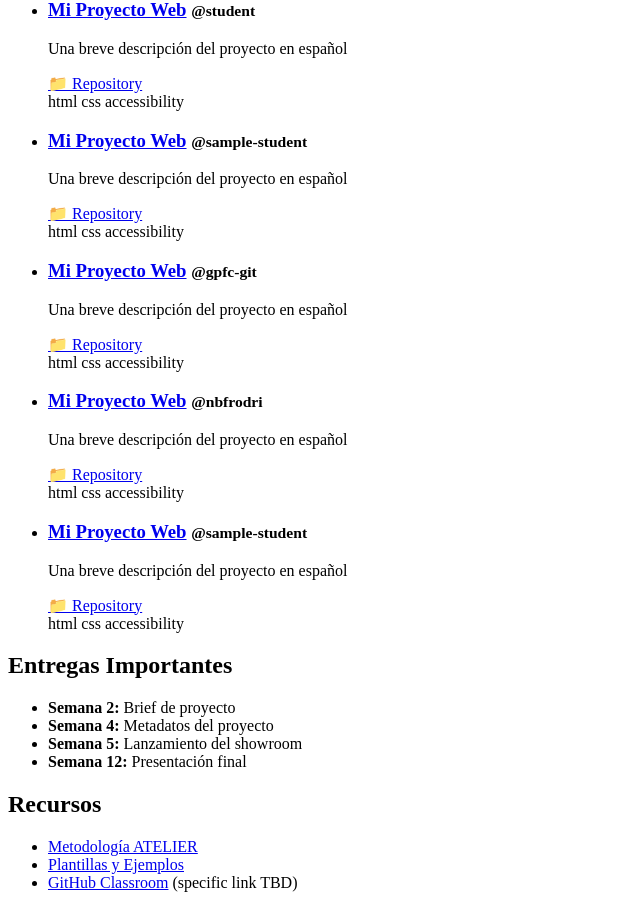
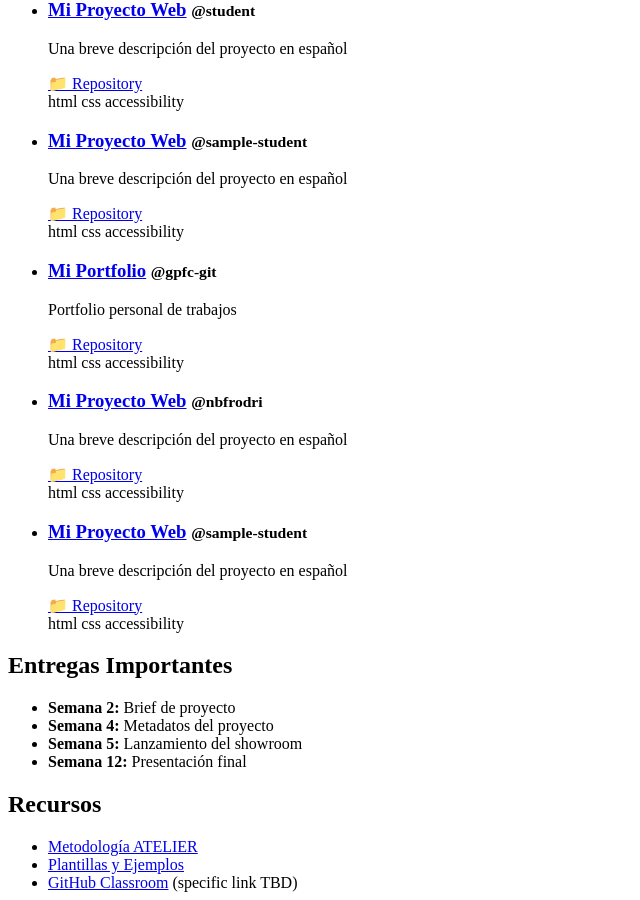
Before and after one commit to ruvebal/frontend-I-udit, a Jekyll site: the page built from 2025-fall/es/index.md, in a window 1280 px wide and 900 px high, scrolled down 1227 px. Shown: the whole window, without its empty margins (0-640 px from the left). Built offline with Jekyll 4.4.1, drawn with Linux system fonts in a browser that asks for light colours.

Commit message:
Update gpfc-git.yml
Cambio de url para corregirla y modificaciones del título/proyecto

```diff
--- a/_data/students/2025-fall/gpfc-git.yml
+++ b/_data/students/2025-fall/gpfc-git.yml
@@ -5,17 +5,17 @@ handle: gpfc-git
 name: Gonzalo Pérez Fernández-Corugedo
 email: gonzalo.perez.fernandezcorugedo@alumnos.udit.es
 github_url: https://github.com/gpfc-git
-project_url: https://gpfc-git.github.io/frontend-I-udit/
+project_url: https://gpfc-git.github.io/web-project-2025/
 repository_url: https://github.com/gpfc-git/web-project-2025
 
 # Project metadata (filled by student in Week 4)
 title:
- es: Mi Proyecto Web
- en: My Web Project
+ es: Mi Portfolio
+ en: My Portfolio
 
 abstract:
- es: Una breve descripción del proyecto en español
- en: A brief description of the project in English
+ es: Portfolio personal de trabajos
+ en: Personal work portfolio
 
 # Optional metadata
 tags:
```
